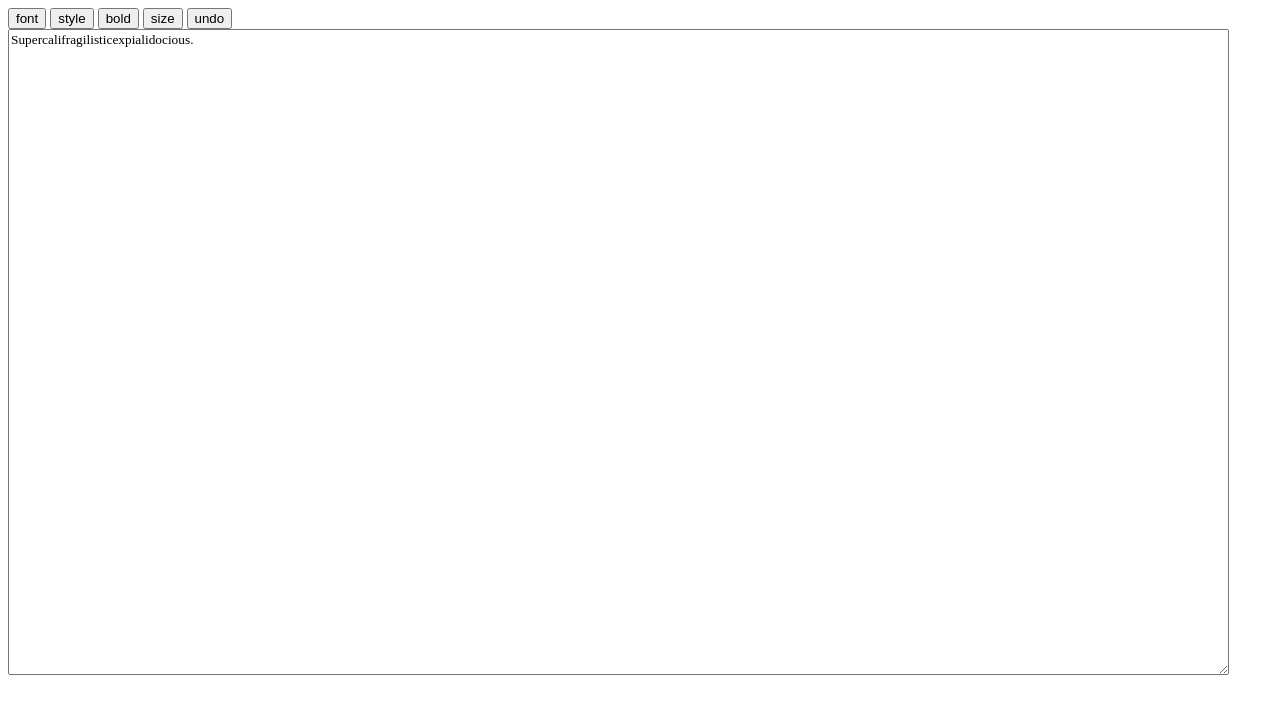
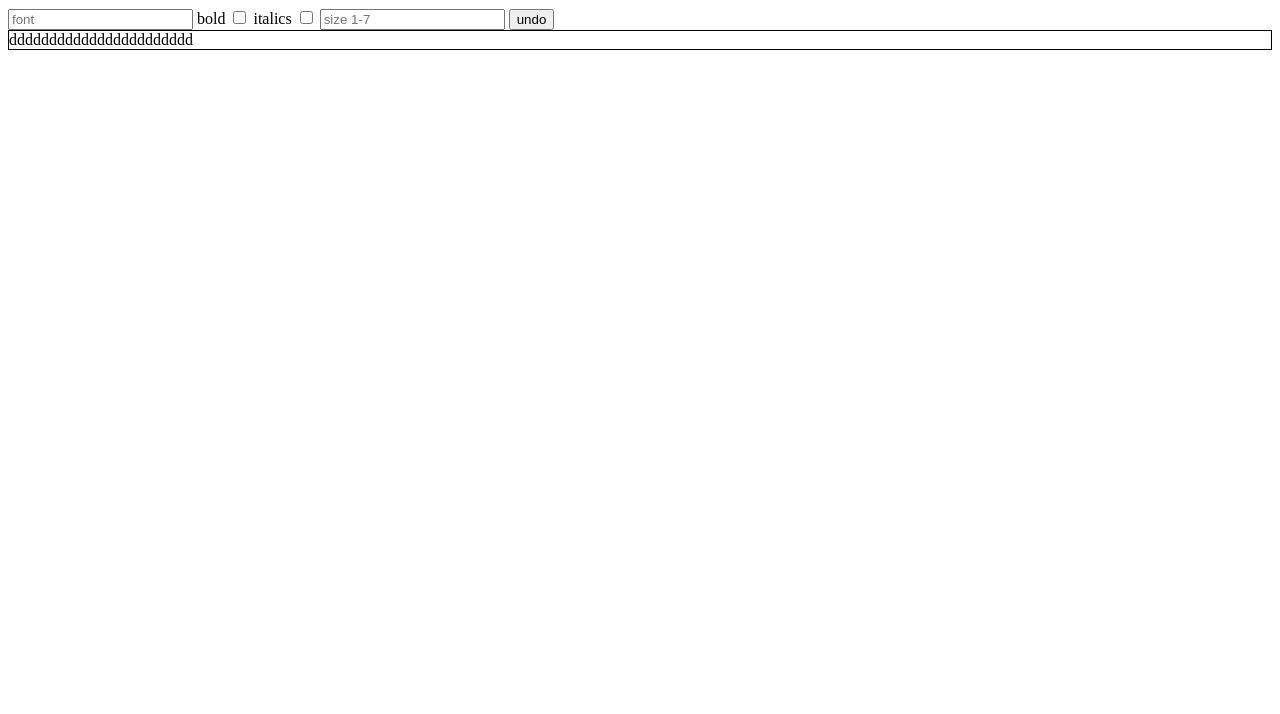
Before and after one commit to BDA1121/textedito, a plain HTML site: page index.html in a window 1280 px wide. Drawn offline with Linux system fonts and the light colour scheme.

Commit message:
Update index.html

```diff
--- a/index.html
+++ b/index.html
@@ -66,18 +66,24 @@ textarea{
 	font-weight: "";
 	font-size: "";
 }
+#sasa{
+   border: 1px solid black
+}
 	</style>
+
 
 </head>
 <body>
- <button id="q">font</button>
- <button id="w">style</button>
- <button id="e">bold</button>
- <button id="t">size</button>
- <button id="r">undo</button>
+ <input type="text" id="q" placeholder="font">
+ <label>bold</label>
+ <input type="checkbox" value="bold" id="w" onclick="funds()">
+  <label>italics</label>
+ <input type="checkbox" value="italic" id="e" onclick="fundi()">
+ <input type="number" id="t" placeholder="size 1-7" min="1" max="7 ">
+<button onclick="undo()">undo</button>
  <br>
- <textarea name="hard" wrap="hard" rows="40" cols="180" >Supercalifragilisticexpialidocious.
- </textarea>
+ <div id="sasa" onclick="sac(event)">ddddddddddddddddddddddd</div>
+
  <div id="fonts" class="displayNone">
  	<div class="f">comics sans MS</div>
  	<div class="f">Arial</div>
```
